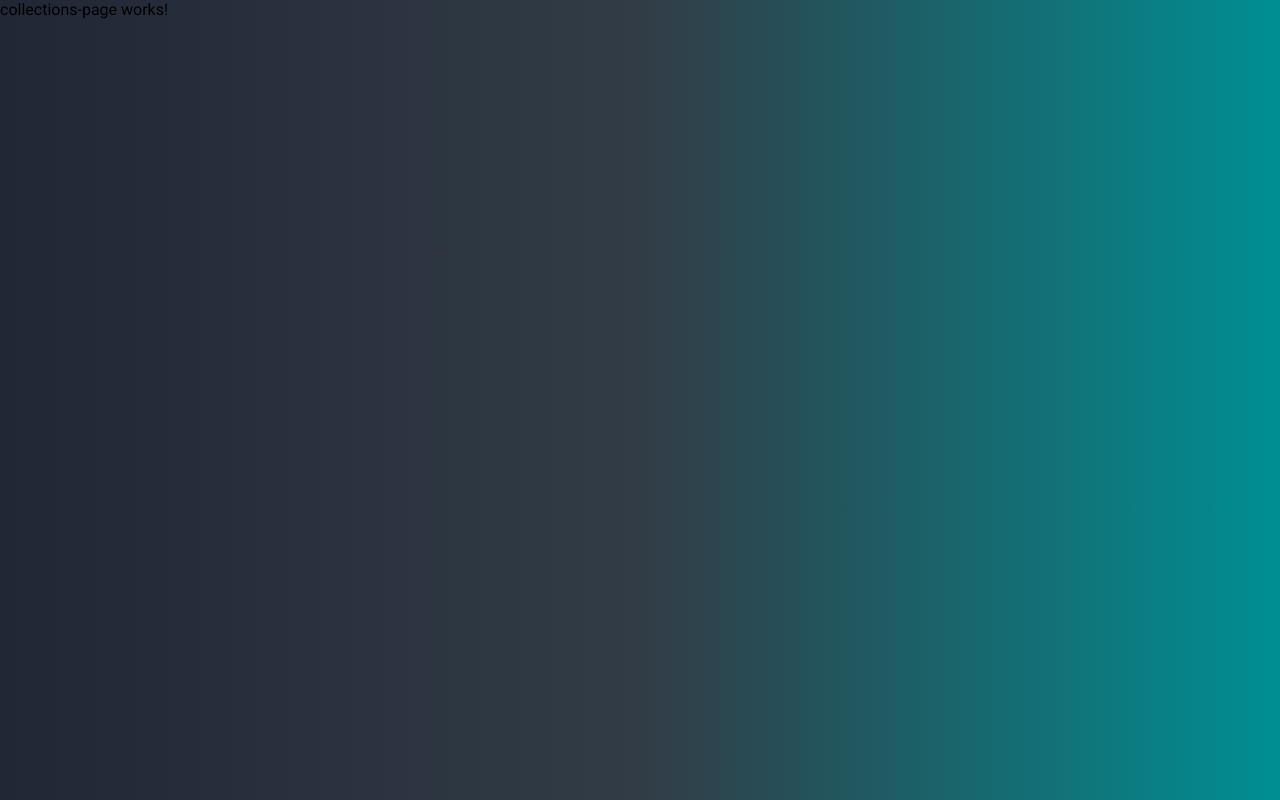
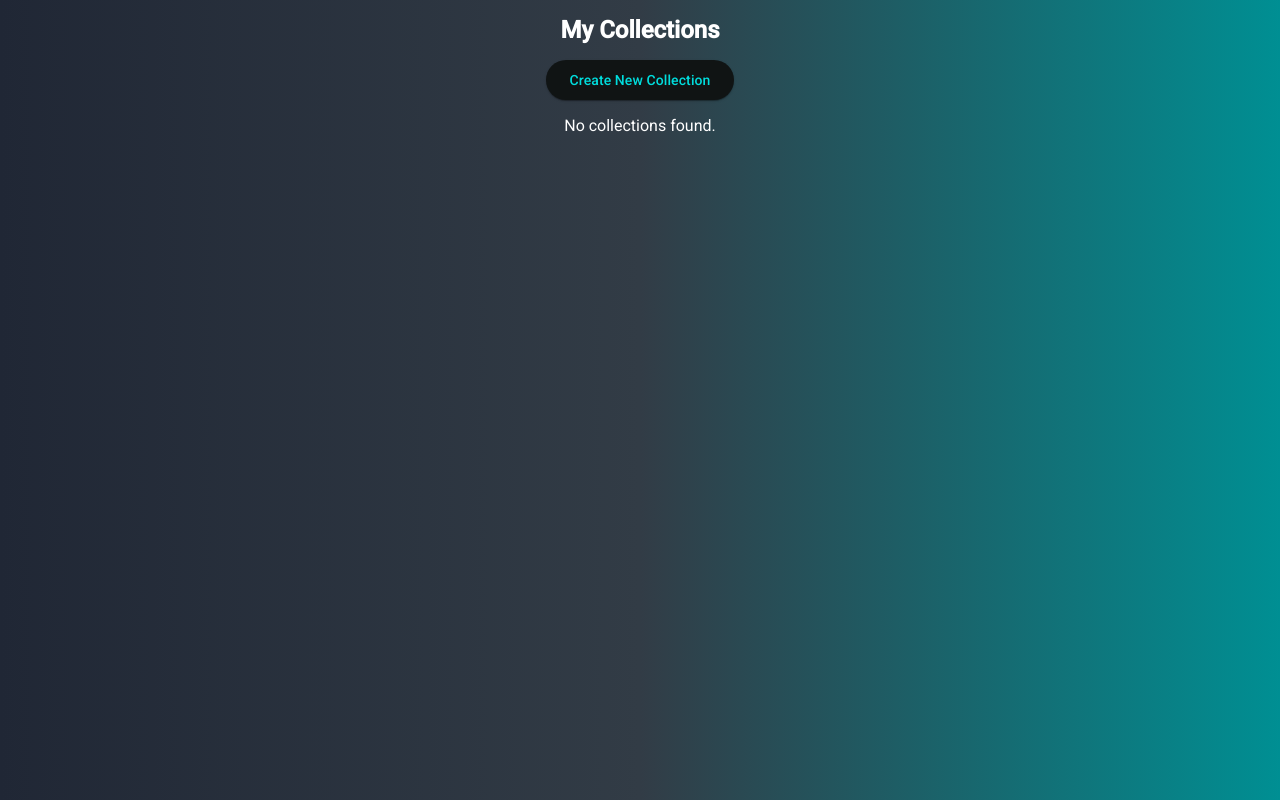
Before and after one commit to SamarasTh/MovibetApp, an Angular app: page /collections in a window 1280 px wide. Built offline with nearby package versions, Linux system fonts and the light colour scheme.

Commit message:
Collections page / work in progress

```diff
--- a/src/app/components/collections-page/collections-page.component.html
+++ b/src/app/components/collections-page/collections-page.component.html
@@ -1 +1,13 @@
-<p>collections-page works!</p>
+<div class="collections-container">
+    <h2 >My Collections</h2>
+    <!-- TODO add creation func -->
+    <button mat-raised-button>Create New Collection</button>
+    <div *ngIf="collections.length === 0"><p>No collections found.</p></div>
+    <ul>
+        <!-- TODO toggle Collection on click -->
+        <li *ngFor="let collection of collections">
+            <h3>{{ collection.title }}</h3>
+            <p>{{ collection.description }}</p>
+        </li>
+    </ul>
+</div>
--- a/src/app/components/collections-page/collections-page.component.scss
+++ b/src/app/components/collections-page/collections-page.component.scss
@@ -0,0 +1,14 @@
+.collections-container {
+    display: flex;
+    flex-direction: column;
+    align-items: center;
+    gap: 1rem;
+    height: auto;
+    padding: 16px;
+
+    h2,
+    h3,
+    p {
+        color: white;
+    }
+}
--- a/src/app/components/collections-page/collections-page.component.ts
+++ b/src/app/components/collections-page/collections-page.component.ts
@@ -1,9 +1,11 @@
 import { Component } from '@angular/core';
+import { CommonModule } from '@angular/common';
+import { MatButtonModule } from '@angular/material/button';
 
 @Component({
   selector: 'app-collections-page',
   standalone: true,
-  imports: [],
+  imports: [CommonModule, MatButtonModule],
   templateUrl: './collections-page.component.html',
   styleUrl: './collections-page.component.scss'
 })
```
